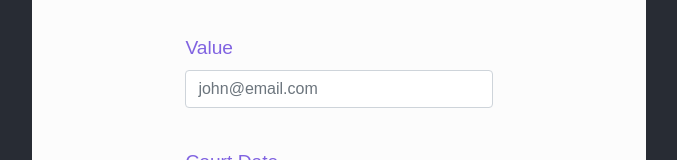
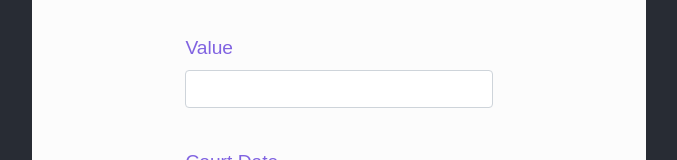
Before and after one commit to paulofernando/crm-client, a React (Create React App) app: page /case/create in a window 1280 px wide. Shown: the part 244-404 px from the top of the page, without its empty margins (301-978 px from the left). Built offline with nearby package versions, Linux system fonts and the light colour scheme.

Commit message:
Integrate create case mutation to form

```diff
--- a/src/pages/case-form.jsx
+++ b/src/pages/case-form.jsx
@@ -1,17 +1,64 @@
 import React from "react";
 import { Form } from "react-bootstrap";
 import { Formik } from "formik";
+import gql from "graphql-tag";
+import { Mutation } from "@apollo/react-components";
 
-import { validContactSchema } from "../validation/validation";
-import { CONTAINER, FORM, BUTTON, TOGGLE } from "../components/style";
+import { validCourtCaseSchema } from "../validation/validation";
+import { CONTAINER, FORM, BUTTON } from "../components/style";
+
+const CREATE_COURT_CASE = gql`
+  mutation CreateCourtCase(
+    $title: String!
+    $description: String!
+    $value: Float!
+    $courtDate: String!
+  ) {
+    createCourtCase(
+      input: {
+        title: $title
+        description: $description
+        value: $value
+        courtDate: $courtDate
+      }
+    ) {
+      courtCase {
+        id
+        title
+        description
+        value
+        courtDate
+      }
+      errors
+    }
+  }
+`;
 
 const CreateCourtCaseForm = () => {
   return (
     <CONTAINER>
+      <Mutation mutation={CREATE_COURT_CASE}>
+        {(createCourtCase, { data }) => (
+          <div>
             <Formik
-        initialValues={{ firstName: '', lastName: '', caseRole: '', email: '', courtCaseId: '' }}
-        validationSchema={validContactSchema}
+              initialValues={{
+                title: "",
+                description: "",
+                value: "",
+                courtDate: ""
+              }}
+              validationSchema={validCourtCaseSchema}
               onSubmit={(values, { setSubmitting, resetForm }) => {
+                createCourtCase({
+                  variables: {
+                    title: values.title,
+                    description: values.description,
+                    value: parseFloat(values.value),
+                    courtDate: values.courtDate
+                  }
+                })
+                  .then(res => console.log(res))
+                  .catch(err => console.log("ERROR: " + err));
                 setSubmitting(true);
                 resetForm();
               }}
@@ -48,7 +95,11 @@ const CreateCourtCaseForm = () => {
                       onChange={handleChange}
                       onBlur={handleBlur}
                       value={values.description}
-                className={touched.description && errors.description ? "error" : null}
+                      className={
+                        touched.description && errors.description
+                          ? "error"
+                          : null
+                      }
                     />
                     {touched.description && errors.description ? (
                       <div className="error-message">{errors.description}</div>
@@ -59,7 +110,6 @@ const CreateCourtCaseForm = () => {
                     <Form.Control
                       type="text"
                       name="value"
-                placeholder="john@email.com"
                       onChange={handleChange}
                       onBlur={handleBlur}
                       value={values.value}
@@ -77,7 +127,9 @@ const CreateCourtCaseForm = () => {
                       onChange={handleChange}
                       onBlur={handleBlur}
                       value={values.courtDate}
-                className={touched.courtDate && errors.courtDate ? "error" : null}
+                      className={
+                        touched.courtDate && errors.courtDate ? "error" : null
+                      }
                     />
                     {touched.courtDate && errors.courtDate ? (
                       <div className="error-message">{errors.courtDate}</div>
@@ -85,7 +137,11 @@ const CreateCourtCaseForm = () => {
                   </Form.Group>
 
                   <div className="formButtonContainer">
-              <BUTTON type="submit" disabled={isSubmitting} variant="primary">
+                    <BUTTON
+                      type="submit"
+                      disabled={isSubmitting}
+                      variant="primary"
+                    >
                       Create Case
                     </BUTTON>
                     <BUTTON disabled={isSubmitting} variant="secondary">
@@ -95,6 +151,9 @@ const CreateCourtCaseForm = () => {
                 </FORM>
               )}
             </Formik>
+          </div>
+        )}
+      </Mutation>
     </CONTAINER>
   );
 };
--- a/src/pages/contact-form-container.jsx
+++ /dev/null
@@ -1,38 +0,0 @@
-import { useMutation } from 'react-apollo'
-import gql from 'graphql-tag'
-
-const createContactMutation = gql`
-  mutation CreateContact($firstName: String!, $lastName: String!, $caseRole: String!, $email: String!, $caseId: ID!) {
-    createContact(firstName: $firstName, lastName: $lastName, caseRole: $caseRole, email: $email, caseId: $caseId) {
-      path
-      message
-    }
-  }
-`
-
-const ContactFormContainer = props => {
-  const [mutate] = useMutation(createContactMutation)
-
-  console.log("submit")
-
-  async function submit(values) {
-
-    console.log("submit")
-
-    const { data } = await mutate({
-      variables: values
-    })
-    if (data) {
-      return data.contact
-    }
-    return null
-  }
-
-  function onFinish() {
-    props.history.push('/')
-  }
-
-  return props.children({ submit, onFinish })
-}
-
-export default ContactFormContainer
--- a/src/pages/contact-form.jsx
+++ b/src/pages/contact-form.jsx
@@ -15,18 +15,20 @@ const CREATE_CONTACT = gql`
     $email: String!
     $courtCaseId: [ID]!
   ) {
-    createContact(input: {
-        firstName: $firstName,
-        lastName: $lastName,
-        caseRole: $caseRole,
-        email: $email,
+    createContact(
+      input: {
+        firstName: $firstName
+        lastName: $lastName
+        caseRole: $caseRole
+        email: $email
         courtCaseId: $courtCaseId
-      }) {
+      }
+    ) {
       contact {
-          id,
-          firstName,
-          lastName,
-          caseRole,
+        id
+        firstName
+        lastName
+        caseRole
         email
       }
       errors
@@ -34,7 +36,7 @@ const CREATE_CONTACT = gql`
   }
 `;
 
-const CreateContactForm = (submit, onFinish) => {
+const CreateContactForm = () => {
   return (
     <CONTAINER>
       <Mutation mutation={CREATE_CONTACT}>
@@ -42,11 +44,11 @@ const CreateContactForm = (submit, onFinish) => {
           <div>
             <Formik
               initialValues={{
-                firstName: '',
-                lastName: '',
-                caseRole: 'Accused',
-                email: '',
-                caseId: ''
+                firstName: "",
+                lastName: "",
+                caseRole: "Accused",
+                email: "",
+                caseId: ""
               }}
               validationSchema={validContactSchema}
               onSubmit={(values, { setSubmitting, resetForm }) => {
@@ -58,9 +60,11 @@ const CreateContactForm = (submit, onFinish) => {
                     email: values.email,
                     courtCaseId: parseInt(values.caseId)
                   }
-                }).then(res => console.log(res))
+                })
+                  .then(res => console.log(res))
                   .catch(err => console.log("ERROR: " + err));
                 setSubmitting(false);
+                resetForm();
               }}
             >
               {({
--- a/src/pages/index.jsx
+++ b/src/pages/index.jsx
@@ -7,7 +7,6 @@ import Contact from './contact';
 import Contacts from './contacts';
 import CourtCases from './court-cases';
 import Dashboard from './dashboard';
-import ContactFormContainer from './contact-form-container';
 import CreateCourtCaseForm from './case-form';
 import CreateContactForm from './contact-form';
 //import { Footer, PageContainer } from '../components/';
@@ -21,9 +20,6 @@ export default function Pages() {
         <Contacts path="/contacts" />
         <Contact path="/contact/:contactId" />
         <CreateContactForm path="/contact/create"/>
-        <ContactFormContainer  path="/case/create">
-          {({ submit, onFinish }) => <CreateContactForm submit={submit} onFinish={onFinish} />}
-        </ContactFormContainer>
         <CreateCourtCaseForm path="/case/create"/>
       </Router>
     </Fragment>
--- a/src/validation/validation.js
+++ b/src/validation/validation.js
@@ -4,6 +4,7 @@ const emailRequired = 'Please enter an email address'
 const invalidEmail = 'email must be a valid email'
 const nameNotLongEnough = 'name must be at least 3 characters'
 const nameTooLong = 'name must be between 3 and 20 characters'
+const descriptionTooLong = 'description must be a maximun of 5000 characters'
 const fieldRequired = 'This field is required'
 
 export const validContactSchema = yup.object().shape({
@@ -26,3 +27,17 @@ export const validContactSchema = yup.object().shape({
         .number()
         .required(fieldRequired)
 })
+
+export const validCourtCaseSchema = yup.object().shape({
+    title: yup
+        .string()
+        .max(100)
+        .required(fieldRequired),
+    description: yup
+        .string()
+        .max(5000, nameTooLong),
+    value: yup
+        .number(),
+    courtDate: yup
+        .date()
+})
```
Lines whose indentation alone changed are shown as unchanged.
